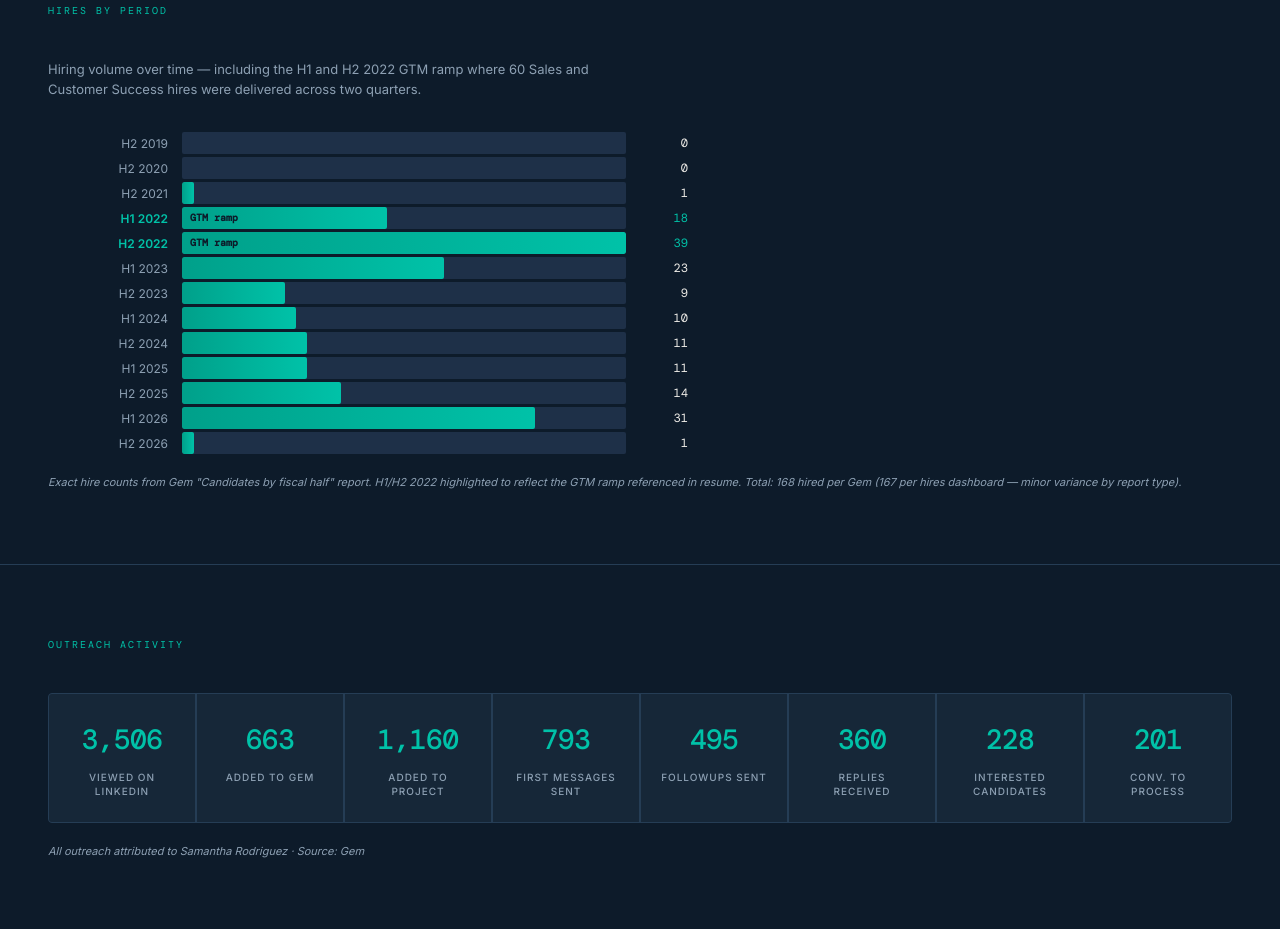
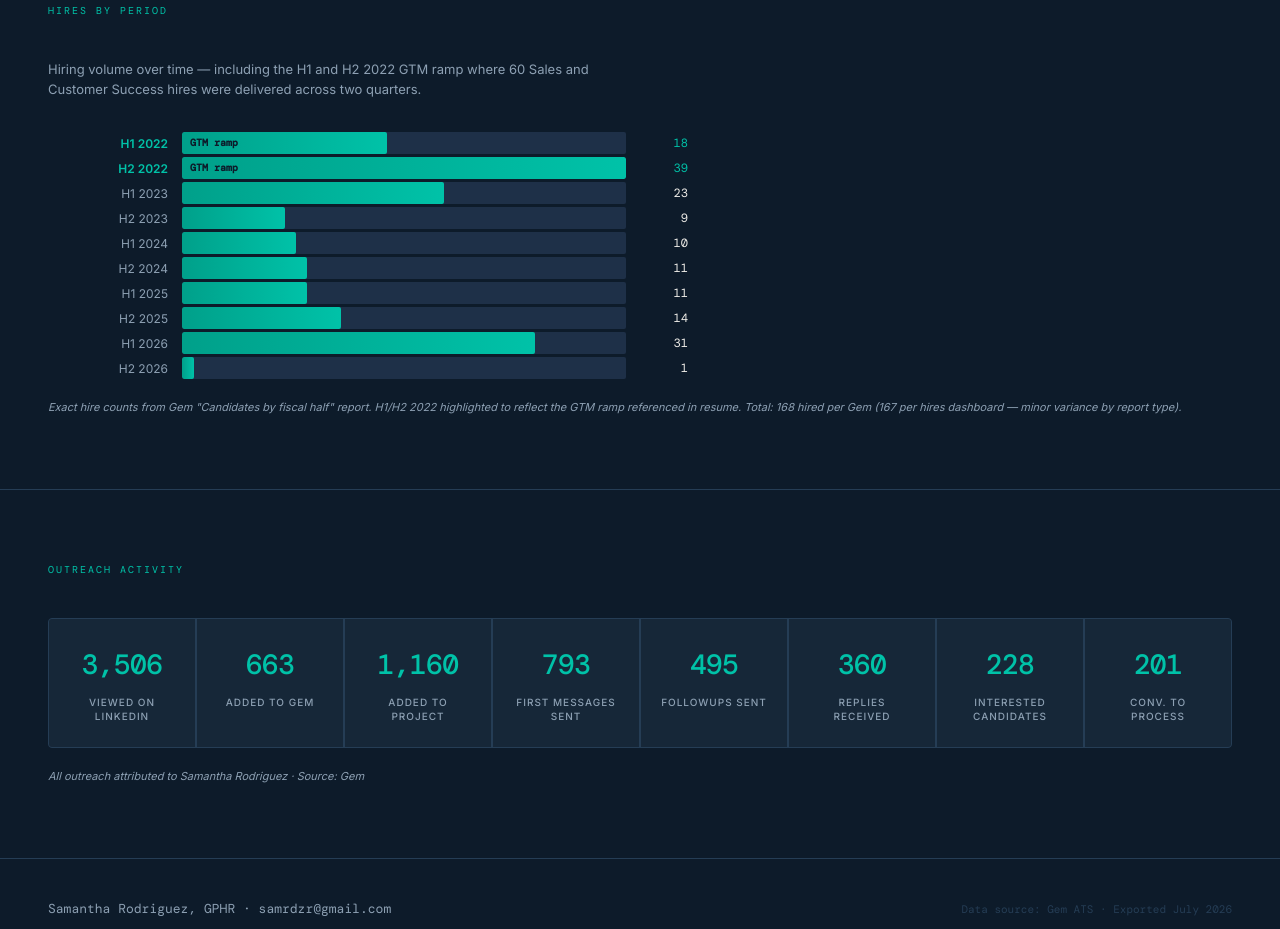
Before and after one commit to samrdzr-stack/recruiter-metrics, a plain HTML site: page index.html in a window 1280 px wide. Shown: the part 3459-4388 px from the top of the page. Drawn offline with nearby package versions, Linux system fonts and the light colour scheme.

Commit message:
Remove outdated hiring data sections
Removed historical hiring data for H2 2019, H2 2020, and H2 2021.

```diff
--- a/index.html
+++ b/index.html
@@ -720,21 +720,6 @@
   <p style="font-size:13px; color:var(--muted); margin-bottom:32px; max-width:600px;">Hiring volume over time — including the H1 and H2 2022 GTM ramp where 60 Sales and Customer Success hires were delivered across two quarters.</p>
   <div style="display:flex; flex-direction:column; gap:3px; max-width:640px">
     <div class="stage-row" style="grid-template-columns: 120px 1fr 48px">
-      <span class="stage-label">H2 2019</span>
-      <div class="stage-bar-wrap"><div class="stage-bar" style="width:0%"></div></div>
-      <span class="stage-days">0</span>
-    </div>
-    <div class="stage-row" style="grid-template-columns: 120px 1fr 48px">
-      <span class="stage-label">H2 2020</span>
-      <div class="stage-bar-wrap"><div class="stage-bar" style="width:0%"></div></div>
-      <span class="stage-days">0</span>
-    </div>
-    <div class="stage-row" style="grid-template-columns: 120px 1fr 48px">
-      <span class="stage-label">H2 2021</span>
-      <div class="stage-bar-wrap"><div class="stage-bar" style="width:2.6%"></div></div>
-      <span class="stage-days">1</span>
-    </div>
-    <div class="stage-row" style="grid-template-columns: 120px 1fr 48px">
       <span class="stage-label" style="color:var(--teal); font-weight:600">H1 2022</span>
       <div class="stage-bar-wrap" style="position:relative">
         <div class="stage-bar" style="width:46.2%; background:linear-gradient(90deg,var(--teal2),var(--teal))"></div>
```
